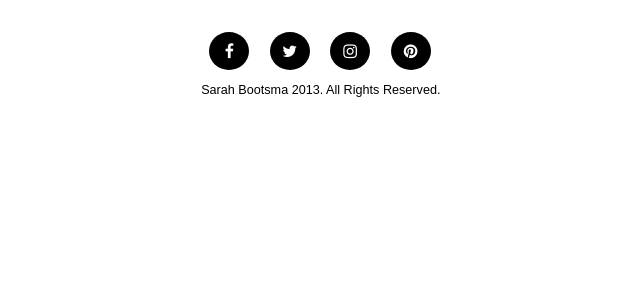
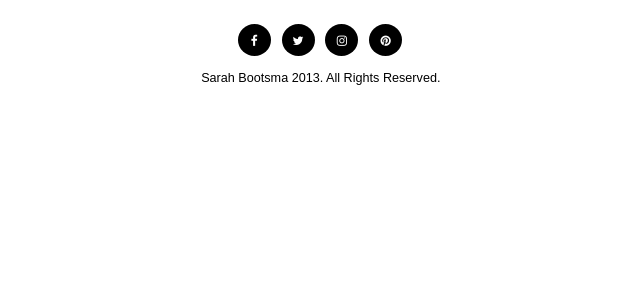
Before and after one commit to boot0076/ecommerce-website, a Jekyll site: the page styleguide/footer.html, which Jekyll copies as it is, in a window 1280 px wide. Shown: the top 300 px of the page, without its empty margins (340-980 px from the left). Built offline with Jekyll 4.4.1, drawn with Linux system fonts in a browser that asks for light colours; nearby versions of some CDN libraries; Markdown is read by kramdown in place of the engine named in the settings.

Commit message:
Fixed header & footer margins and positioning. Added placeholder main to default page.

```diff
--- a/_layouts/default.html
+++ b/_layouts/default.html
@@ -45,7 +45,7 @@
 </header>
 
 <main>
-  <img src="http://placehold.it/1450x500" alt="Intro Image" class="img intro"/>
+  <img src="http://placehold.it/1450x630" alt="Intro Image" class="img intro"/>
 </main>
 
 {{content}}
--- a/css/footer.css
+++ b/css/footer.css
@@ -25,10 +25,12 @@ ul li:before{
 }
 
 footer{
+    padding-top: 1.5rem;
 	text-align: center;
 }
 
 footer p{
+    padding-top: .5rem;
 	margin-left: 2.6rem;
 }
 
@@ -47,16 +49,15 @@ footer p{
 
 .social{
     display: block;
-	margin-top: 2rem;
 }
 
 .social li a,
 .social li a:link,
 .social li a:visited{
     display: inline-block;
-    width: 40px;
-    height: 38px;
-    font-size: 16px;
+    width: 33px;
+    height: 32px;
+    font-size: 12px;
     text-align:center;
     padding-top: 0.5rem;
     color: #fff;
@@ -102,7 +103,7 @@ footer p{
 	.social li{
 	    float: none;
 	    display:inline;
-	    margin: 0 .5rem;
+	    margin: 0 .2rem;
 	}
 
 	.social li a{
```
Also changed, not shown: css/header.css (+10 -1 lines).
